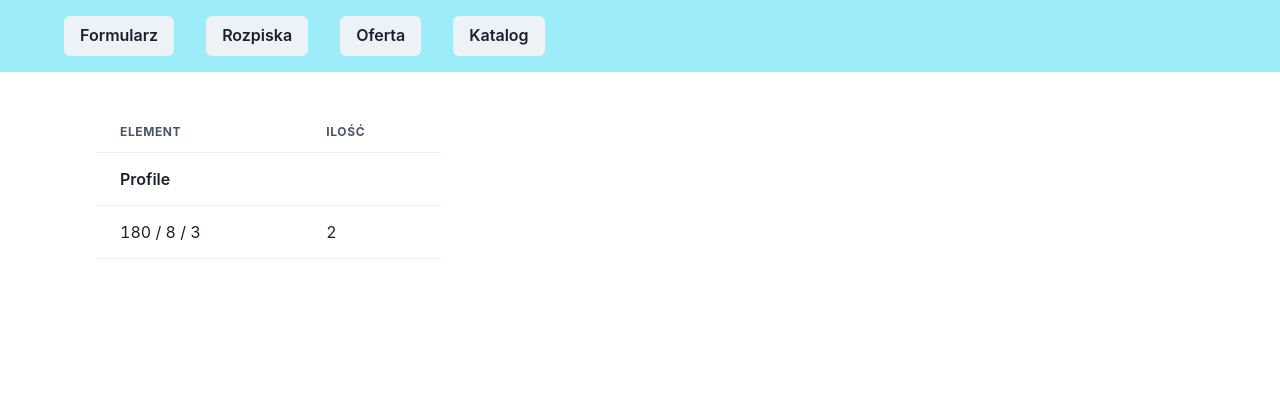
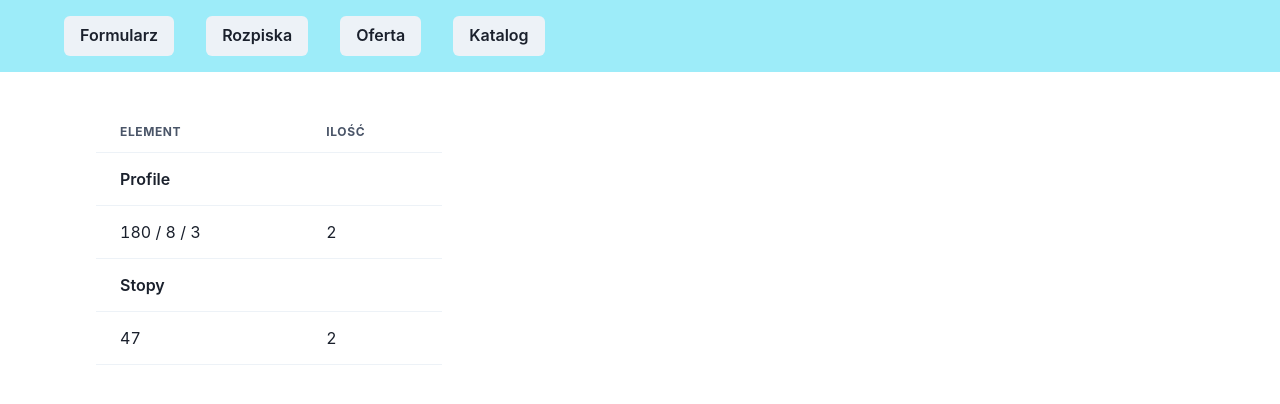
Before and after one commit to michalik-maciej/projektownia-kalkulator, a React (Create React App) app: page /order in a window 1280 px wide. Shown: the top 404 px of the page. Built offline with nearby package versions, Linux system fonts and the light colour scheme.

Commit message:
order feet

```diff
--- a/src/Products/products.ts
+++ b/src/Products/products.ts
@@ -45,10 +45,10 @@ export const backs = [
 ]
 
 export const feet = [
-  { d: 30, price: 41.67 },
-  { d: 37, price: 44.39 },
-  { d: 47, price: 52.13 },
-  { d: 57, price: 58.84 },
+  { d: "30", price: 41.67 },
+  { d: "37", price: 44.39 },
+  { d: "47", price: 52.13 },
+  { d: "57", price: 58.84 },
 ]
 
 export const supports = [
--- a/src/components/FormRoot.tsx
+++ b/src/components/FormRoot.tsx
@@ -37,12 +37,12 @@ export const FormRoot = ({ collections }: Props) => {
               <Th rowSpan={2}>Ciąg</Th>
               <Th rowSpan={2}>Opis</Th>
               <Th rowSpan={2}>Wysokość</Th>
+              <Th rowSpan={2}>Stopa</Th>
               <Th colSpan={5}>Regał</Th>
             </Tr>
             <Tr>
               <Th>Szerokość</Th>
               <Th>Ilość</Th>
-              <Th>Stopa</Th>
               <Th>Półki</Th>
               <Th>Plecy</Th>
             </Tr>
--- a/src/components/FormStands.tsx
+++ b/src/components/FormStands.tsx
@@ -58,10 +58,23 @@ export const FormStands = ({ stands, fieldName, initialStand }: Params) => {
                             </option>
                           ))}
                         </Field>
+                      </Td>
+                      <Td rowSpan={stands.length}>
+                        <Field
+                          name={`${fieldName}.foot`}
+                          as="select"
+                          defaultValue={getFootOptions()[1]}
+                        >
+                          {getFootOptions().map((depth) => (
+                            <option key={depth} value={depth}>
+                              {depth}
+                            </option>
+                          ))}
+                        </Field>
                         <Button
                           position="absolute"
-                          left="30%"
-                          bottom="0"
+                          left="40%"
+                          transform="translateY(50%)"
                           type="button"
                           onClick={() => pushStand(initialStand)}
                         >
@@ -90,19 +103,6 @@ export const FormStands = ({ stands, fieldName, initialStand }: Params) => {
                       min={1}
                       max={10}
                     />
-                  </Td>
-                  <Td>
-                    <Field
-                      name={`${fieldName}.stands.${standIndex}.foot`}
-                      as="select"
-                      defaultValue={getFootOptions()[1]}
-                    >
-                      {getFootOptions().map((depth) => (
-                        <option key={depth} value={depth}>
-                          {depth}
-                        </option>
-                      ))}
-                    </Field>
                   </Td>
                   <Td>
                     <FormShelves
--- a/src/components/Order.tsx
+++ b/src/components/Order.tsx
@@ -1,5 +1,5 @@
 import { Tr, Th, Td, Table, Tbody, Thead } from "@chakra-ui/react"
-import { orderLegs } from "../utils"
+import { orderFeet, orderLegs } from "../utils"
 import { FormCollectionType } from "../types"
 
 type Props = {
@@ -8,6 +8,9 @@ type Props = {
 
 export const Order = ({ collections }: Props) => {
   const legs = orderLegs(collections)
+  const feet = orderFeet(collections)
+
+  console.log({ collections })
 
   return (
     <Table w="30%" m="8">
@@ -29,6 +32,17 @@ export const Order = ({ collections }: Props) => {
             <Td>{number}</Td>
           </Tr>
         ))}
+        <Tr>
+          <Td colSpan={2} fontWeight={600}>
+            Stopy
+          </Td>
+        </Tr>
+        {feet.map(({ description, number }, index) => (
+          <Tr key={index}>
+            <Td>{description}</Td>
+            <Td>{number}</Td>
+          </Tr>
+        ))}
       </Tbody>
     </Table>
   )
--- a/src/formInitialValues.ts
+++ b/src/formInitialValues.ts
@@ -16,7 +16,6 @@ const initialShelves = {
 
 const initialStands = {
   backVariant: variantsBack[0],
-  foot: getFootOptions()[2],
   numberOfStands: 1,
   shelves: [initialShelves],
   width: initialWidth,
@@ -24,6 +23,7 @@ const initialStands = {
 
 const initialCollection: FormCollectionType = {
   height: getHeightOptions()[3],
+  foot: getFootOptions()[2],
   variant: "P",
   stands: [initialStands],
 }
--- a/src/types.ts
+++ b/src/types.ts
@@ -35,7 +35,6 @@ export type FormShelfType = {
 
 export type FormStandType = {
   backVariant: (typeof variantsBack)[number]
-  foot: number
   numberOfStands: number
   shelves: FormShelfType[]
   width: number
@@ -44,6 +43,7 @@ export type FormStandType = {
 export type FormCollectionType = {
   cover?: boolean
   height: string
+  foot: string
   numberOfCollections?: number
   variant?: (typeof variantsCollection)[number]
   stands: FormStandType[]
--- a/src/utils/index.ts
+++ b/src/utils/index.ts
@@ -4,4 +4,5 @@ export * from "./calculateLegs"
 export * from "./calculateShelves"
 export * from "./getFormOptions"
 export * from "./getProducts"
+export * from "./orderFeet"
 export * from "./orderLegs"
--- /dev/null
+++ b/src/utils/orderFeet.ts
@@ -0,0 +1,37 @@
+import {
+  groupBy,
+  map,
+  flow,
+  sumBy,
+  flatMap,
+  toString,
+  size,
+  filter,
+} from "lodash/fp"
+import { FormCollectionType } from "../types"
+import { feet } from "../products"
+
+type ResultItem = {
+  description: string
+  number: number
+}
+
+export const orderFeet = (data: FormCollectionType[]): ResultItem[] =>
+  flow(
+    groupBy<FormCollectionType>("foot"),
+    map((group) => {
+      const { foot } = group[0]
+      const item = feet.find(({ d }) => d === toString(foot))
+
+      if (!item) return null
+
+      const numberOfCollectionsByFoot = size(filter(["foot", foot], data))
+
+      return {
+        description: `${item.d}`,
+        number:
+          sumBy("numberOfStands", flatMap("stands", group)) +
+          numberOfCollectionsByFoot,
+      }
+    })
+  )(data)
--- a/src/utils/orderLegs.ts
+++ b/src/utils/orderLegs.ts
@@ -1,4 +1,13 @@
-import { groupBy, map, flow, sumBy, flatMap, toString } from "lodash/fp"
+import {
+  groupBy,
+  map,
+  flow,
+  sumBy,
+  flatMap,
+  toString,
+  filter,
+  size,
+} from "lodash/fp"
 import { FormCollectionType } from "../types"
 import { legs } from "../products"
 
@@ -16,9 +25,13 @@ export const orderLegs = (data: FormCollectionType[]): ResultItem[] =>
 
       if (!leg) return null
 
+      const numberOfCollectionsByHeight = size(filter(["height", height], data))
+
       return {
         description: `${leg.h} / ${leg.w} / ${leg.d}`,
-        number: sumBy("numberOfStands", flatMap("stands", group)) + 1,
+        number:
+          sumBy("numberOfStands", flatMap("stands", group)) +
+          numberOfCollectionsByHeight,
       }
     })
   )(data)
```
